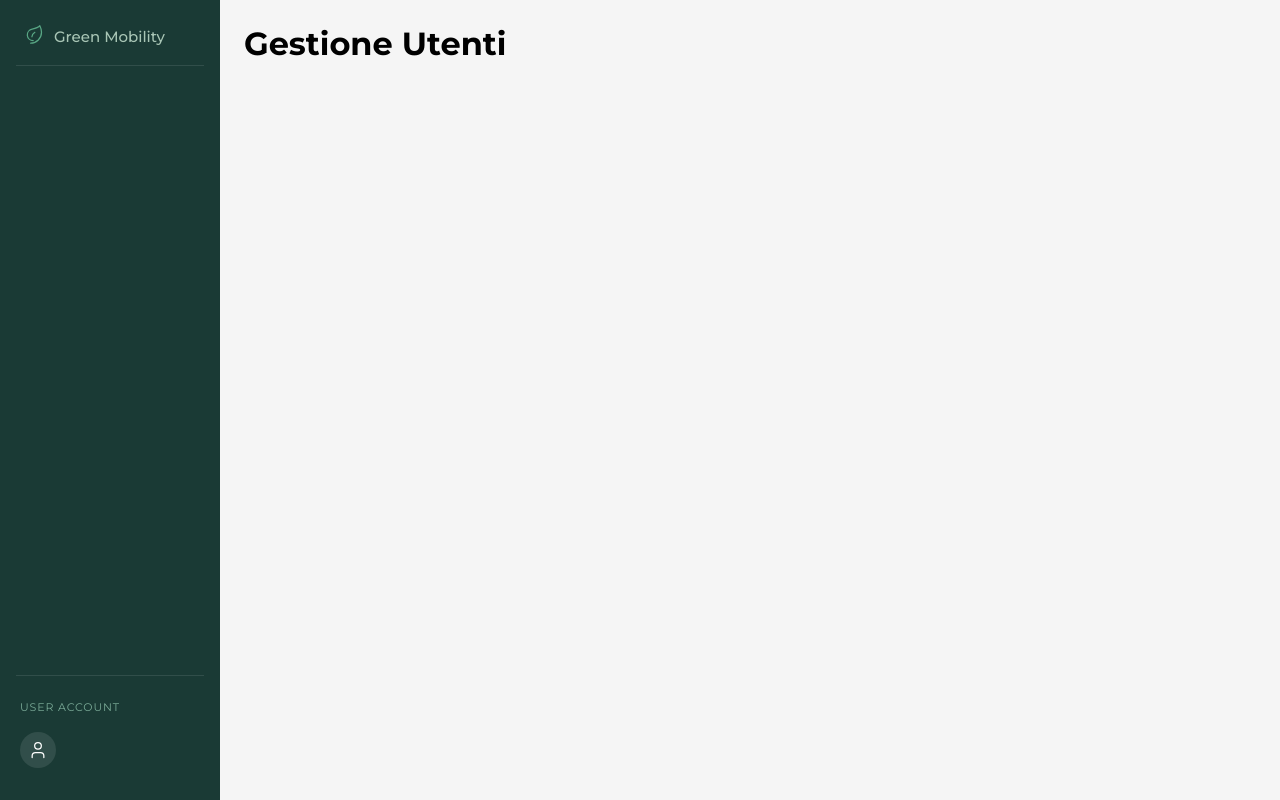
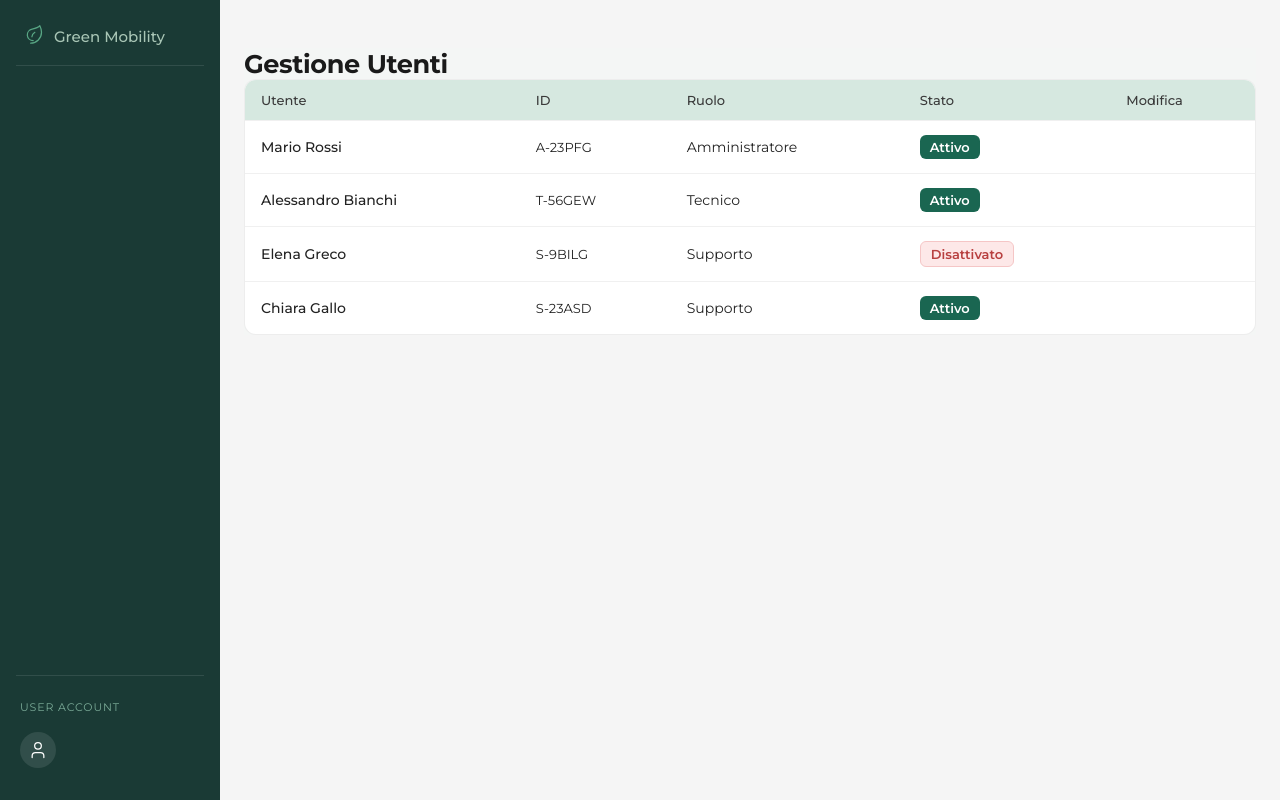
Before and after one commit to GiuliaQuaino/Atelier-Digitale, a React (Vite) app: page /gestione-utenti in a window 1280 px wide. Built offline with nearby package versions, Linux system fonts and the light colour scheme.

Commit message:
Inizio sviluppo tabella

```diff
--- a/src/components/gestione-utenti/gestioneUtenti.css
+++ b/src/components/gestione-utenti/gestioneUtenti.css
@@ -0,0 +1,52 @@
+.gu-page {
+  background: #f4f6f5;
+  font-family: "DM Sans", system-ui, sans-serif;
+}
+
+.gu-heading {
+  font-size: 1.6rem;
+  font-weight: 700;
+  color: #1a1a1a;
+  margin: 24px 0 0 0;
+  letter-spacing: -0.4px;
+}
+
+.gu-card {
+  background: #fff;
+  border-radius: 12px;
+  border: 1px solid rgba(0,0,0,0.07);
+  overflow: hidden;
+}
+
+.gu-table {
+  width: 100%;
+  border-collapse: collapse;
+  font-size: 14px;
+}
+.gu-table thead tr { background: #d6e8e0; }
+.gu-table th {
+  padding: 12px 16px;
+  text-align: left;
+  font-weight: 500;
+  color: #3a3a3a;
+  font-size: 13px;
+}
+.gu-row td {
+  padding: 14px 16px;
+  border-top: 1px solid #f0f0f0;
+  vertical-align: middle;
+  color: #222;
+}
+.gu-row:hover { background: #fafafa; }
+.gu-nome { font-weight: 500; }
+.gu-id   { color: #666; font-size: 13px; }
+
+.gu-badge {
+  display: inline-block;
+  padding: 4px 10px;
+  border-radius: 6px;
+  font-size: 13px;
+  font-weight: 600;
+}
+.gu-badge.attivo      { background: #1a6651; color: #fff; }
+.gu-badge.disattivato { background: #fde8e8; color: #b84040; border: 1px solid #f5c6c6; }
--- a/src/components/gestione-utenti/gestioneUtenti.jsx
+++ b/src/components/gestione-utenti/gestioneUtenti.jsx
@@ -0,0 +1,48 @@
+import { useState } from "react";
+import "./gestioneUtenti.css";
+
+const INITIAL_USERS = [
+  { id: "A-23PFG", nome: "Mario Rossi",        ruolo: "Amministratore", stato: "Attivo" },
+  { id: "T-56GEW", nome: "Alessandro Bianchi",  ruolo: "Tecnico",        stato: "Attivo" },
+  { id: "S-9BILG", nome: "Elena Greco",         ruolo: "Supporto",       stato: "Disattivato" },
+  { id: "S-23ASD", nome: "Chiara Gallo",        ruolo: "Supporto",       stato: "Attivo" },
+];
+
+export default function Gestioneutenti() {
+  const [users] = useState(INITIAL_USERS);
+
+  return (
+    <div className="gu-page">
+      <h1 className="gu-heading">Gestione Utenti</h1>
+
+      <div className="gu-card">
+        <table className="gu-table">
+          <thead>
+            <tr>
+              <th>Utente</th>
+              <th>ID</th>
+              <th>Ruolo</th>
+              <th>Stato</th>
+              <th>Modifica</th>
+            </tr>
+          </thead>
+          <tbody>
+            {users.map((u) => (
+              <tr key={u.id} className="gu-row">
+                <td className="gu-nome">{u.nome}</td>
+                <td className="gu-id">{u.id}</td>
+                <td>{u.ruolo}</td>
+                <td>
+                  <span className={`gu-badge ${u.stato === "Attivo" ? "attivo" : "disattivato"}`}>
+                    {u.stato}
+                  </span>
+                </td>
+                <td></td>
+              </tr>
+            ))}
+          </tbody>
+        </table>
+      </div>
+    </div>
+  );
+}
--- a/src/pages/gestione-utenti.jsx
+++ b/src/pages/gestione-utenti.jsx
@@ -1,3 +1,9 @@
+import Gestioneutenti from "../components/gestione-utenti/gestioneUtenti";
+
 export default function GestioneUtenti() {
-  return <h1>Gestione Utenti</h1>;
+  return (
+    <>
+  <Gestioneutenti/>
+  </>
+)
 }
```
